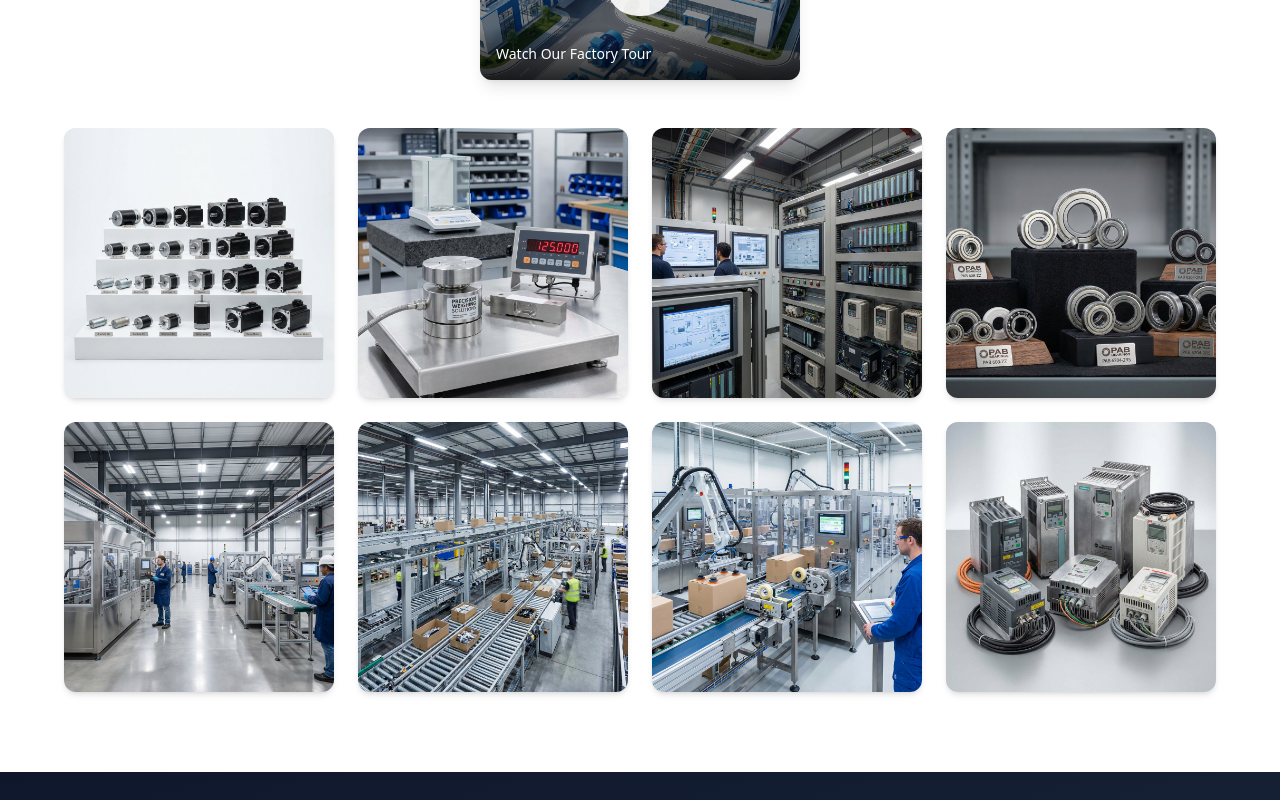
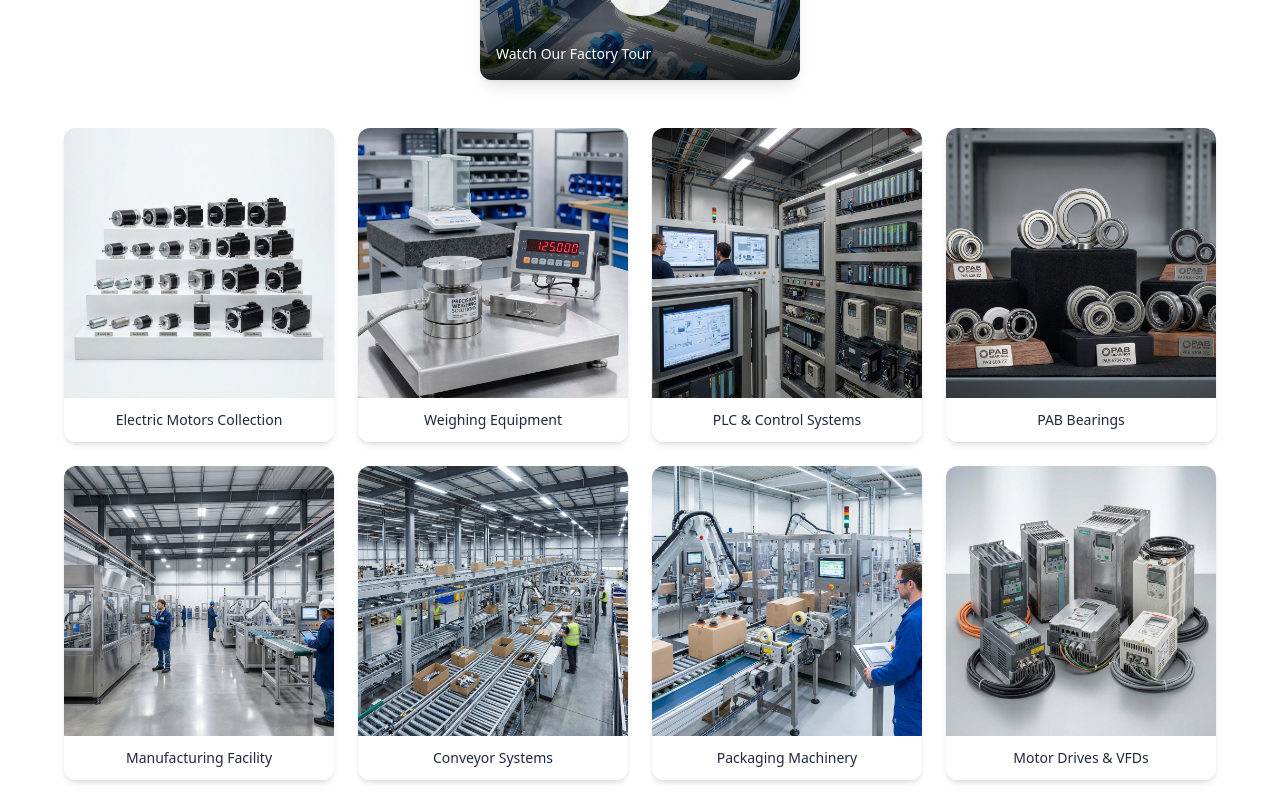
Before and after one commit to HARSHITH21/bharat-gvk, a Next.js app: page /gallery in a window 1280 px wide. Shown: the part 520-1320 px from the top of the page. Built offline with nearby package versions, Linux system fonts and the light colour scheme.

Commit message:
Show image titles always visible below images

```diff
--- a/src/components/Gallery.tsx
+++ b/src/components/Gallery.tsx
@@ -58,9 +58,10 @@ export default function Gallery() {
                             {galleryImages.map((img, index) => (
                                 <div
                                     key={index}
-                                    className="aspect-square bg-gradient-to-br from-blue-100 to-slate-100 rounded-xl overflow-hidden hover:scale-105 transition-transform cursor-pointer relative shadow-md hover:shadow-xl"
+                                    className="bg-gradient-to-br from-blue-100 to-slate-100 rounded-xl overflow-hidden hover:scale-105 transition-transform cursor-pointer shadow-md hover:shadow-xl"
                                     onClick={() => setSelectedImage(img)}
                                 >
+                                    <div className="aspect-square relative">
                                         <Image
                                             src={img.src}
                                             alt={img.title}
@@ -68,8 +69,9 @@ export default function Gallery() {
                                             className="object-cover"
                                             sizes="(max-width: 768px) 50vw, (max-width: 1200px) 33vw, 25vw"
                                         />
-                                    <div className="absolute inset-0 bg-gradient-to-t from-black/60 via-transparent to-transparent opacity-0 hover:opacity-100 transition-opacity flex items-end">
-                                        <p className="text-white text-sm font-medium p-4">{img.title}</p>
+                                    </div>
+                                    <div className="bg-white p-3 text-center">
+                                        <p className="text-slate-800 text-sm font-medium">{img.title}</p>
                                     </div>
                                 </div>
                             ))}
```
Lines whose indentation alone changed are shown as unchanged.
